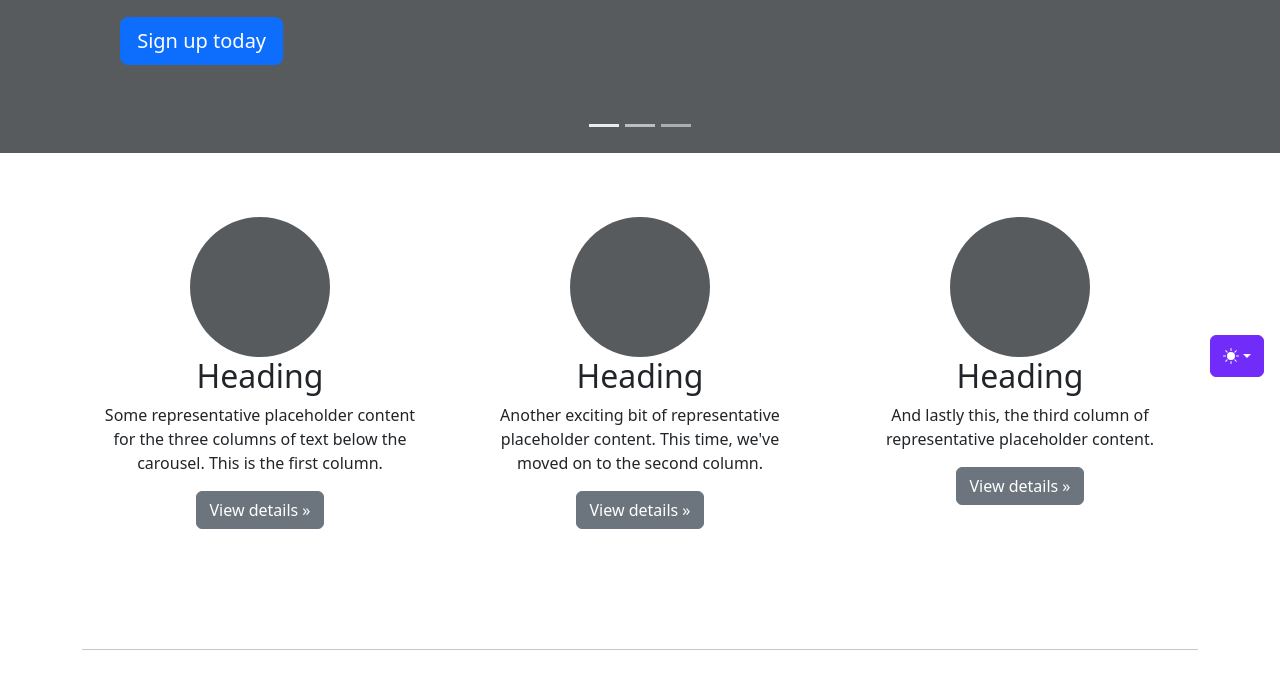
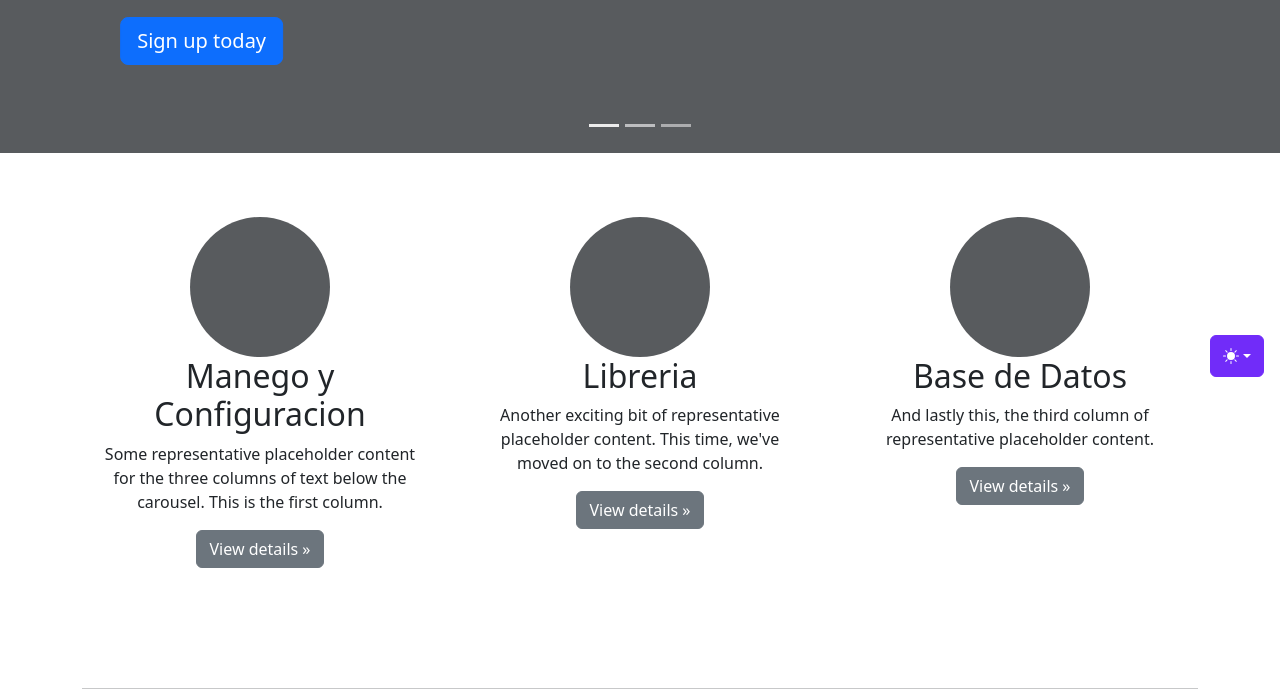
Before and after one commit to The-Fabry/Comandos_Basicos, a plain HTML site: page index.html in a window 1280 px wide. Shown: the part 407-1096 px from the top of the page. Drawn offline with Linux system fonts and the light colour scheme.

Commit message:
Actualizo index.html con nuevos textos

```diff
--- a/index.html
+++ b/index.html
@@ -379,7 +379,7 @@
                 fill="var(--bs-secondary-color)"
               ></rect>
             </svg>
-            <h2 class="fw-normal">Heading</h2>
+            <h2 class="fw-normal">Manego y Configuracion</h2>
             <p>
               Some representative placeholder content for the three columns of
               text below the carousel. This is the first column.
@@ -406,7 +406,7 @@
                 fill="var(--bs-secondary-color)"
               ></rect>
             </svg>
-            <h2 class="fw-normal">Heading</h2>
+            <h2 class="fw-normal">Libreria</h2>
             <p>
               Another exciting bit of representative placeholder content. This
               time, we've moved on to the second column.
@@ -433,7 +433,7 @@
                 fill="var(--bs-secondary-color)"
               ></rect>
             </svg>
-            <h2 class="fw-normal">Heading</h2>
+            <h2 class="fw-normal">Base de Datos</h2>
             <p>
               And lastly this, the third column of representative placeholder
               content.
```
